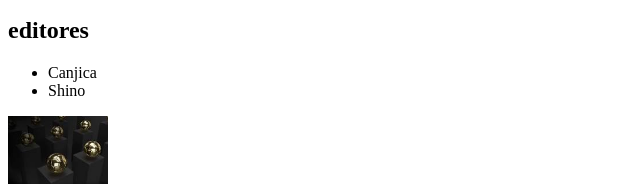
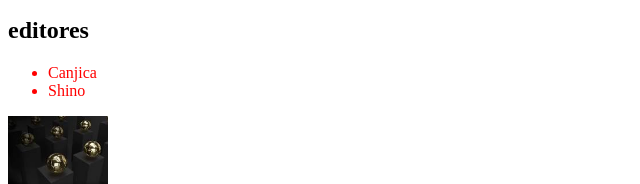
Before and after one commit to LinikerLopes/Developer, a plain HTML site: page index.html in a window 1280 px wide. Shown: the part 135-319 px from the top of the page, without its empty margins (0-640 px from the left). Drawn offline with Linux system fonts and the light colour scheme.

Commit message:
Updating style

```diff
--- a/index.html
+++ b/index.html
@@ -3,6 +3,7 @@
     <meta charset="UTF-8">
     <meta name="viewport" content="width=device-width, initial-scale=1.0">
     <title>Teste</title>
+    <link rel="stylesheet" href=style.css type="text/css">
 </head>
 <body>
     <h1>teste</h1>
```
